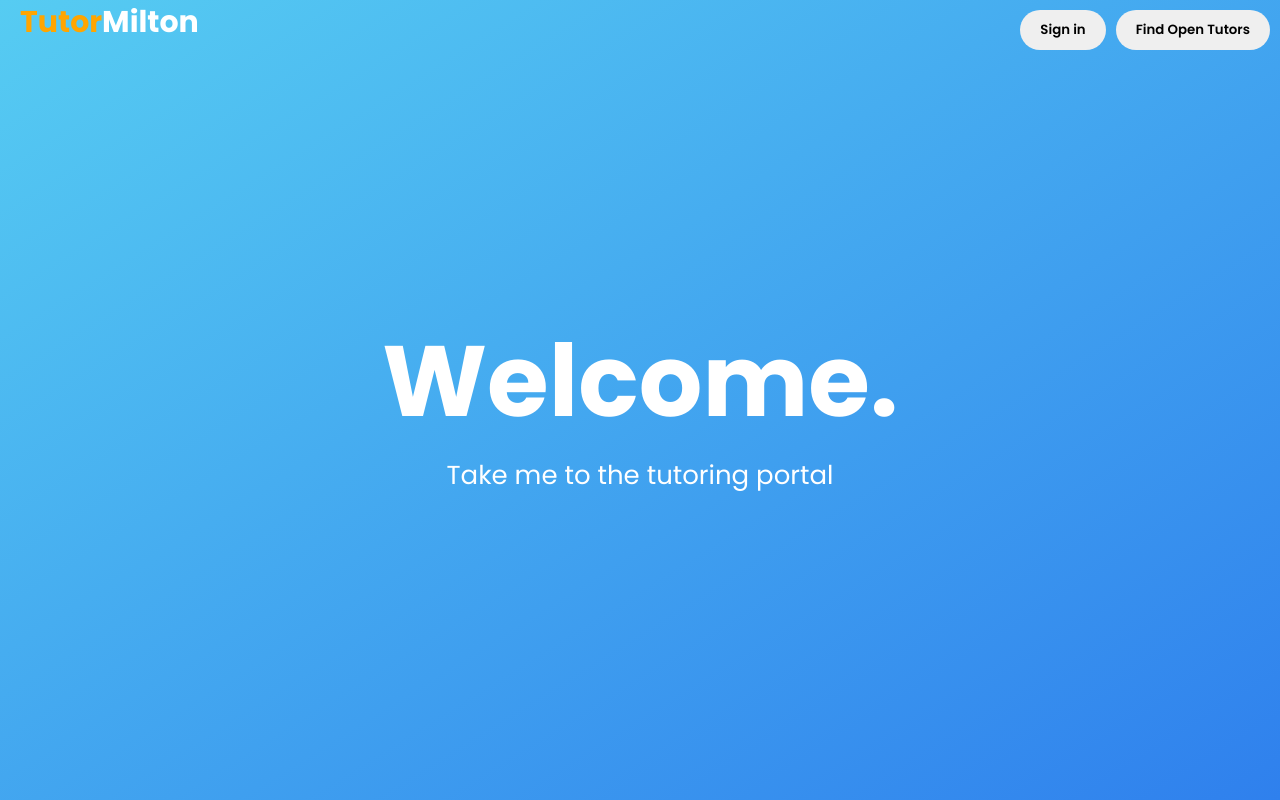
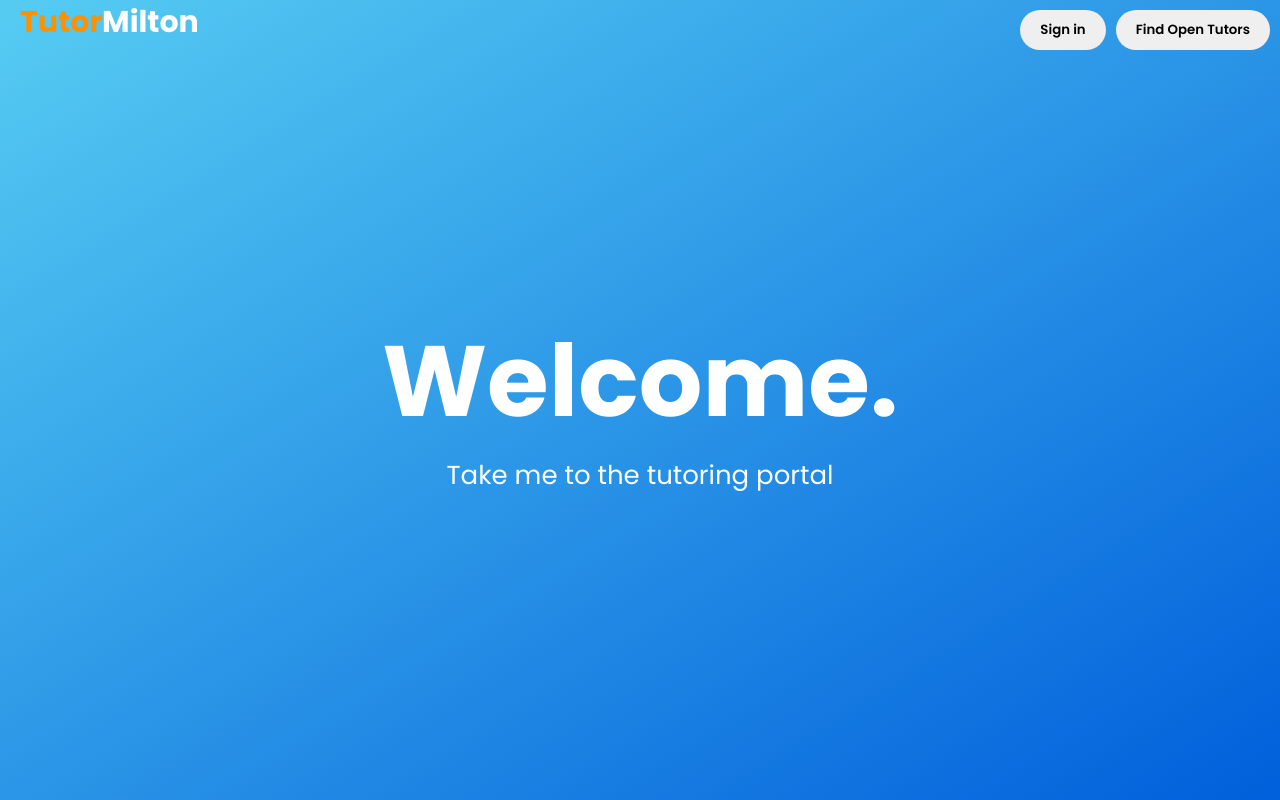
Before and after one commit to nshark/TutorMilton, a React (Create React App) app in the folder frontend/tutor-milton/: page / in a window 1280 px wide. Built offline with nearby package versions, Linux system fonts and the light colour scheme.

Commit message:
Edit colors

```diff
--- a/frontend/tutor-milton/src/App.css
+++ b/frontend/tutor-milton/src/App.css
@@ -2,8 +2,8 @@
 
 :root{
   --main-gradient-color-left: #56CCF2;
-  --main-gradient-color-right: #2F80ED;
-  --main-orange: orange;
+  --main-gradient-color-right: #005fdb;
+  --main-orange: rgb(255, 145, 0);
   --main-blue: #358af8;
 }
 
```
Also changed, not shown: frontend/tutor-milton/src/components/LandingPage.js (+0 -12 lines).
